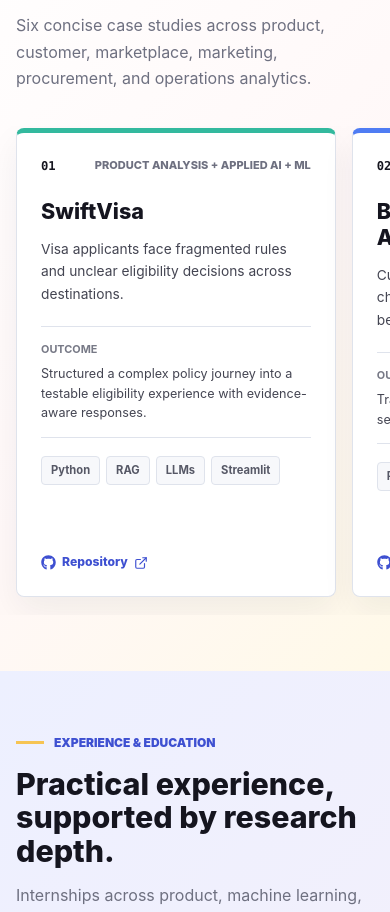
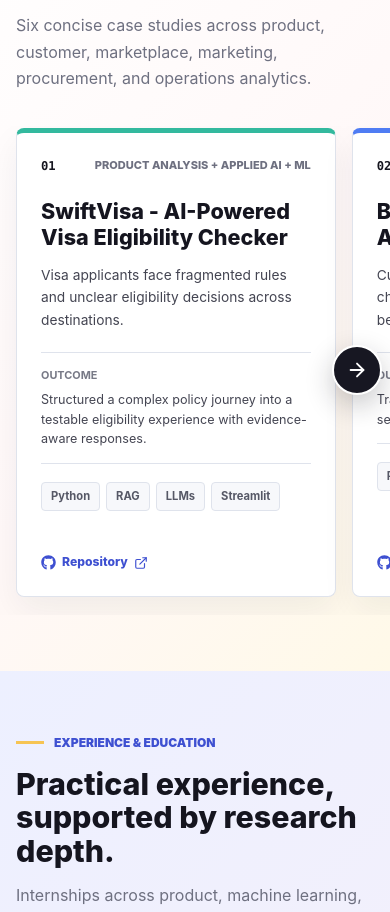
Before and after one commit to atharva1845/atharva-analyst-portfolio, a Next.js app: page / in a window 390 px wide. Shown: the part 4540-5452 px from the top of the page. Built offline with nearby package versions, Linux system fonts and the light colour scheme; no server answers.

Commit message:
feat: clarify mobile project navigation

```diff
--- a/src/components/portfolio.module.css
+++ b/src/components/portfolio.module.css
@@ -609,6 +609,14 @@
   display: grid;
   grid-template-columns: repeat(3, 1fr);
   gap: 16px;
+}
+
+.projectsCarousel {
+  position: relative;
+}
+
+.projectNext {
+  display: none;
 }
 
 .projectsGrid:focus-visible {
@@ -1327,6 +1335,31 @@
     scroll-snap-align: start;
     scroll-snap-stop: always;
   }
+  .projectNext {
+    position: absolute;
+    z-index: 3;
+    top: 50%;
+    right: -8px;
+    display: inline-flex;
+    width: 50px;
+    height: 50px;
+    align-items: center;
+    justify-content: center;
+    border: 2px solid #ffffff;
+    border-radius: 50%;
+    background: #171722;
+    color: #ffffff;
+    box-shadow: 0 10px 28px rgba(23, 23, 34, 0.24);
+    transform: translateY(-50%);
+    transition: opacity 180ms ease, transform 180ms ease, background-color 180ms ease;
+  }
+  .projectNext:active { background: #324bd5; }
+  .projectNext:focus-visible { outline: 3px solid #324bd5; outline-offset: 3px; }
+  .projectNextHidden {
+    opacity: 0;
+    pointer-events: none;
+    transform: translate(10px, -50%);
+  }
   .skillCard { min-height: auto; }
   .projectCard { min-height: 390px; height: 100%; }
   .companyLine { grid-template-columns: 78px 1fr; }
--- a/src/components/portfolio.tsx
+++ b/src/components/portfolio.tsx
@@ -1,7 +1,7 @@
 "use client";
 
 import Image from "next/image";
-import { type ReactNode, useEffect, useState } from "react";
+import { type ReactNode, useEffect, useRef, useState } from "react";
 import { motion, useReducedMotion } from "framer-motion";
 import { FaGithub, FaLinkedinIn } from "react-icons/fa6";
 import {
@@ -46,6 +46,38 @@ const projectAccents = ["mint", "blue", "coral", "yellow", "violet", "sky"];
 
 export default function Portfolio() {
   const shouldReduceMotion = useReducedMotion();
+  const projectsGridRef = useRef<HTMLDivElement>(null);
+  const [hasMoreProjects, setHasMoreProjects] = useState(true);
+
+  useEffect(() => {
+    const grid = projectsGridRef.current;
+    if (!grid) return;
+
+    const updateProjectNavigation = () => {
+      setHasMoreProjects(grid.scrollLeft + grid.clientWidth < grid.scrollWidth - 4);
+    };
+
+    updateProjectNavigation();
+    grid.addEventListener("scroll", updateProjectNavigation, { passive: true });
+    window.addEventListener("resize", updateProjectNavigation);
+
+    return () => {
+      grid.removeEventListener("scroll", updateProjectNavigation);
+      window.removeEventListener("resize", updateProjectNavigation);
+    };
+  }, []);
+
+  const showNextProject = () => {
+    const grid = projectsGridRef.current;
+    const firstProject = grid?.firstElementChild as HTMLElement | null;
+    if (!grid || !firstProject) return;
+
+    const gap = Number.parseFloat(window.getComputedStyle(grid).columnGap) || 0;
+    grid.scrollBy({
+      left: firstProject.offsetWidth + gap,
+      behavior: shouldReduceMotion ? "auto" : "smooth",
+    });
+  };
 
   return (
     <div className={styles.site}>
@@ -183,7 +215,8 @@ export default function Portfolio() {
         title="Work that moves from analysis to action."
         intro="Six concise case studies across product, customer, marketplace, marketing, procurement, and operations analytics."
       >
-        <div className={styles.projectsGrid} role="region" aria-label="Project carousel" tabIndex={0}>
+        <div className={styles.projectsCarousel}>
+          <div ref={projectsGridRef} className={styles.projectsGrid} role="region" aria-label="Project carousel" tabIndex={0}>
             {projects.map((project, index) => (
               <Reveal key={project.slug} delay={(index % 3) * 0.06}>
                 <motion.article className={`${styles.projectCard} ${styles[projectAccents[index]]}`} whileHover={shouldReduceMotion ? undefined : { y: -7 }}>
@@ -210,6 +243,17 @@ export default function Portfolio() {
                 </motion.article>
               </Reveal>
             ))}
+          </div>
+          <button
+            type="button"
+            className={`${styles.projectNext} ${hasMoreProjects ? "" : styles.projectNextHidden}`}
+            onClick={showNextProject}
+            aria-label="Show next project"
+            disabled={!hasMoreProjects}
+            tabIndex={hasMoreProjects ? 0 : -1}
+          >
+            <ArrowRight size={22} aria-hidden="true" />
+          </button>
         </div>
       </Section>
 
--- a/src/lib/portfolio-data.ts
+++ b/src/lib/portfolio-data.ts
@@ -86,7 +86,7 @@ export const projects = [
   {
     order: 1,
     slug: "swiftvisa-ai-eligibility-platform",
-    title: "SwiftVisa",
+    title: "SwiftVisa - AI-Powered Visa Eligibility Checker",
     eyebrow: "Product analysis + applied AI + ML",
     problem: "Visa applicants face fragmented rules and unclear eligibility decisions across destinations.",
     role: "Product and ML Analyst",
```
Lines whose indentation alone changed are shown as unchanged.
